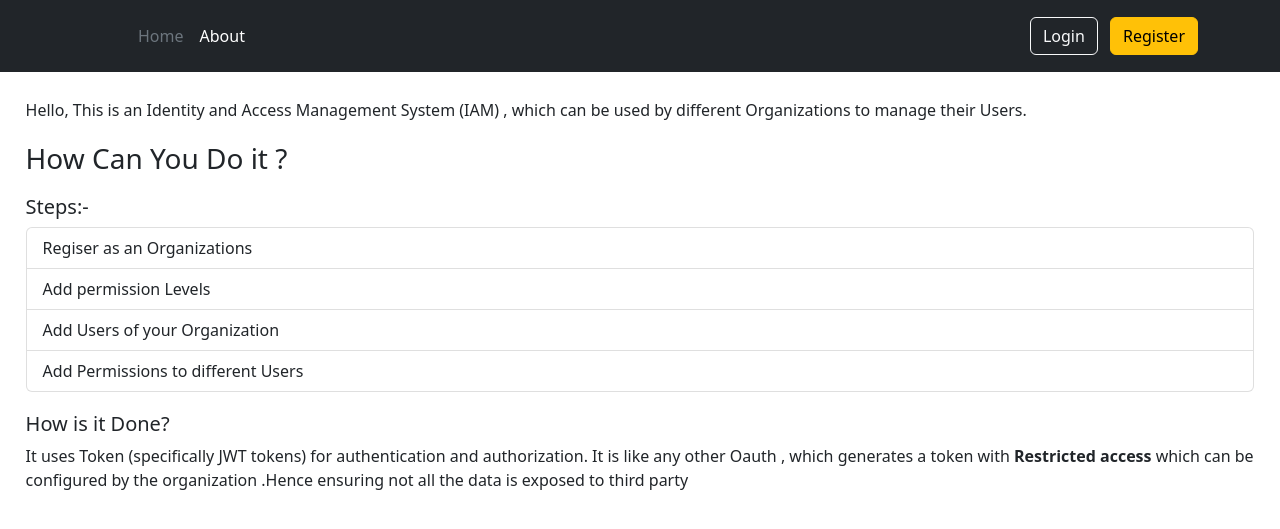
After one commit to sujay456/IAM-exe, a Django app: page /root/ in a window 1280 px wide. The commit adds this page. Shown: the top 529 px of the page. Run offline with Django 3.2, Linux system fonts and the light colour scheme.

Commit message:
added style

```diff
--- a/iam2/settings.py
+++ b/iam2/settings.py
@@ -39,6 +39,7 @@ INSTALLED_APPS = [
     'django.contrib.sessions',
     'django.contrib.messages',
     'django.contrib.staticfiles',
+    'rest_framework_simplejwt.token_blacklist',
     'reg_org',
     'account',
     'rest_framework',
--- a/iam2/urls.py
+++ b/iam2/urls.py
@@ -15,9 +15,11 @@ Including another URLconf
 """
 from django.contrib import admin
 from django.urls import path,include
+from django.views.generic import RedirectView
 
 urlpatterns = [
     path('admin/', admin.site.urls),
+    path('',RedirectView.as_view(url='root/')),
     path('root/',include('reg_org.urls')),
      path('api/',include('account.api.urls')),
 ]
--- a/reg_org/models.py
+++ b/reg_org/models.py
@@ -54,7 +54,9 @@ class LoginHistory(models.Model):
 
     login_user=models.CharField(max_length=255,null=True)
 
-    status=models.CharField(max_length=100,null=True)
+    status=models.CharField(max_length=100,null=True,default="success")
+
+    type=models.CharField(max_length=255,null=True)
 
     message=models.CharField(max_length=100,null=True,default="Ok")
     def __str__(self):
--- a/reg_org/templates/base.html
+++ b/reg_org/templates/base.html
@@ -9,7 +9,43 @@
     <title>{% block title %}{%endblock%} </title>
 </head>
 <body>
+    <header class="p-3 bg-dark text-white">
+        <div class="container">
+          <div class="d-flex flex-wrap align-items-center justify-content-center justify-content-lg-start">
+            <a href="/" class="d-flex align-items-center mb-2 mb-lg-0 text-white text-decoration-none">
+              <svg class="bi me-2" width="40" height="32" role="img" aria-label="Bootstrap"><use xlink:href="#bootstrap"></use></svg>
+            </a>
 
+            <ul class="nav col-12 col-lg-auto me-lg-auto mb-2 justify-content-center mb-md-0">
+              <li><a href="/" class="nav-link px-2 text-secondary">Home</a></li>
+              <li><a href="#" class="nav-link px-2 text-white">About</a></li>
+              {% if user.is_authenticated %}
+              <li><a class="nav-link px-2 text-white" href="{% url 'register_permission'%}">Register Permissions</a></li>
+              <li><a class="nav-link px-2 text-white" href="{% url 'add_user' %}">Add User</a></li>
+              <li><a class="nav-link px-2 text-white" href="{% url 'loginlog' %}">Login Logs</a></li>
+              <li><a class="nav-link px-2 text-white" href="{% url 'registerlog' %}">Register Logs</a></li>
+
+              {% endif%}
+            </ul>
+            {% if user.is_authenticated %}
+            <form class="col-12 col-lg-auto mb-3 mb-lg-0 me-lg-3">
+                <input type="search" class="form-control form-control-dark" placeholder="@username" aria-label="Search" name="username">
+            </form>
+              {% endif %}
+            <div class="text-end">
+                {% if user.is_authenticated %}
+
+                <a class="btn btn-outline-light me-2" href="{% url 'logout' %}">Logout</a>
+                {% else %}
+                <a class="btn btn-outline-light me-2" href="{% url 'login' %}">Login</a>
+                <a  class="btn btn-warning" href="{% url 'register' %}"">Register </a>
+
+                {% endif %}
+
+            </div>
+          </div>
+        </div>
+      </header>
     {% block body %}
 
     {% endblock %}
--- /dev/null
+++ b/reg_org/templates/home.html
@@ -0,0 +1,33 @@
+{% extends 'base.html'%}
+
+{% block body%}
+
+
+
+  <div class=".container-xl" style="margin: 2%;">
+    <!-- Content here -->
+
+    Hello, This is an Identity and Access Management System (IAM) , which can be used by different Organizations to manage their Users.
+    <h3 style="margin-top: 20px;">
+        How Can You Do it ?
+    </h3>
+
+
+    <h5 style="margin-top: 20px;">
+        Steps:-
+    </h5>
+    <ul class="list-group">
+        <li class="list-group-item">Regiser as an Organizations</li>
+        <li class="list-group-item">Add permission Levels</li>
+        <li class="list-group-item">Add Users of your Organization</li>
+        <li class="list-group-item">Add Permissions to different Users</li>
+
+      </ul>
+      <h5 style="margin-top: 20px;">
+        How is it Done?
+      </h5>
+      <span>It uses Token (specifically JWT tokens) for authentication and authorization. It is like any other Oauth , which generates a token with <strong>Restricted access</strong> which can be configured by the organization .Hence ensuring not all the data is exposed to third party</span>
+  </div>
+
+
+  {% endblock %}
--- a/reg_org/templates/loginlog.html
+++ b/reg_org/templates/loginlog.html
@@ -6,6 +6,7 @@ Login Logs
 
 {% for l in logs %}
     <li>
+        <span>[ {{l.type}} ]</span>
         <span>{{l.time}}</span> |
         <span>{{l.user}} </span> |
         <span>{{l.status}}</span> |
--- a/reg_org/urls.py
+++ b/reg_org/urls.py
@@ -1,8 +1,9 @@
 from django.urls import path
 from . import views
-
+from django.views.generic import RedirectView
 
 urlpatterns = [
+    path('',views.homeView,name='home'),
     path('register',views.regOrgView,name='register'),
     path('login',views.loginView,name='login'),
     path('list',views.listView,name='list'),
--- a/reg_org/views.py
+++ b/reg_org/views.py
@@ -46,7 +46,7 @@ def regOrgView(request):
     else:
         form =RegisterationForm()
 
-    return render(request,'reg_forms.html',{'form':form})
+    return render(request,'reg_form.html',{'form':form})
 
 def loginView(request):
 
@@ -87,9 +87,17 @@ def listView(request):
 
     try:
         org=Organization.objects.get(head_user=request.user)
+        usernamesearch=request.GET.get('username')
+
+        if usernamesearch is not None:
+            user=User.objects.get(username=usernamesearch)
+            if user is not None:
+                return redirect(reverse('detail', kwargs={'pk': user.pk}))
+
         permissions=Permissions.objects.all()
         all_emps=PartOf.objects.filter(org=org)
-        return render(request,'list_user.html',{'num_of_users':org.num_of_users,'emps':all_emps,'client_secret':org.client_secret,'permissions':permissions})
+        num=all_emps.count()
+        return render(request,'list_user.html',{'num_of_users':num,'emps':all_emps,'client_secret':org.client_secret,'permissions':permissions})
 
     except ObjectDoesNotExist:
         return render(request,'error.html',{'error':'data not found'})
@@ -101,7 +109,12 @@ def empDetails(request,pk):
     try:
         user=User.objects.get(pk=pk)
         emp=PartOf.objects.get(emp=user)
+        usernamesearch=request.GET.get('username')
 
+        if usernamesearch is not None:
+            user=User.objects.get(username=usernamesearch)
+            if user is not None:
+                return redirect(reverse('detail', kwargs={'pk': user.pk}))
         if request.method == 'POST':
             form=EmployeeUpdForm(request.POST)
 
@@ -119,8 +132,8 @@ def empDetails(request,pk):
         form=EmployeeUpdForm({'username':user.username,'email':user.email})
 
         return render(request,'empDetail.html',{'name':emp.emp.username,'org':emp.org.org_name,'form':form})
-    except IntegrityError as e:
-        return render(request,'error.html',{'error':'Cannot update'})
+    except (IntegrityError,ObjectDoesNotExist) as e:
+        return render(request,'error.html',{'error':e.__cause__})
 
 @login_required
 def addUserView(request):
@@ -168,11 +181,16 @@ def loginLogView(request):
     try:
         org=Organization.objects.get(head_user=request.user)
         logs=LoginHistory.objects.filter(org=org)
+        usernamesearch=request.GET.get('username')
 
+        if usernamesearch is not None:
+            user=User.objects.get(username=usernamesearch)
+            if user is not None:
+                return redirect(reverse('detail', kwargs={'pk': user.pk}))
         context_log=[]
 
         for l in logs:
-            context_log.append({'org':l.org,'status':l.status,'time':l.login_time,'mssg':l.message,'user':l.login_user})
+            context_log.append({'org':l.org,'status':l.status,'time':l.login_time,'mssg':l.message,'user':l.login_user,'type':l.type})
 
         return render(request,'loginlog.html',{'logs':context_log})
 
@@ -184,7 +202,12 @@ def registerLogView(request):
     try:
         org=Organization.objects.get(head_user=request.user)
         logs=RegisterHistory.objects.filter(org=org)
+        usernamesearch=request.GET.get('username')
 
+        if usernamesearch is not None:
+            user=User.objects.get(username=usernamesearch)
+            if user is not None:
+                return redirect(reverse('detail', kwargs={'pk': user.pk}))
         context_log=[]
 
         for l in logs:
@@ -198,7 +221,12 @@ def registerPermissionView(request):
 
     try:
         org=Organization.objects.get(head_user=request.user)
+        usernamesearch=request.GET.get('username')
 
+        if usernamesearch is not None:
+            user=User.objects.get(username=usernamesearch)
+            if user is not None:
+                return redirect(reverse('detail', kwargs={'pk': user.pk}))
         if request.method == 'POST':
             form=PermissionRegisterForm(request.POST)
 
@@ -215,10 +243,19 @@ def registerPermissionView(request):
     except ObjectDoesNotExist:
         return render(request,'error.html',{'error':'data not found'})
 
+def homeView(request):
+    if request.user.is_authenticated:
+        return redirect(reverse('list'))
+
+    return render(request,'home.html')
+
 def logoutView(request):
-    logout(request)
 
-    messages.success(request,"Logged out successfully")
-    # Redirect to a success page.
+    try:
 
-    return redirect(reverse('login'))
+        logout(request)
+        messages.success(request,"Logged out successfully")
+        return redirect(reverse('login'))
+
+    except ObjectDoesNotExist:
+        return render(request,'error.html',{'error':'data not found'})
```
Also changed, not shown: account/api/views.py (+11 -4 lines), reg_org/templates/list_user.html (+38 -34 lines), db.sqlite3, reg_org/migrations/0006_auto_20220703_1604.py (added), reg_org/migrations/0007_loginhistory_type.py (added).
